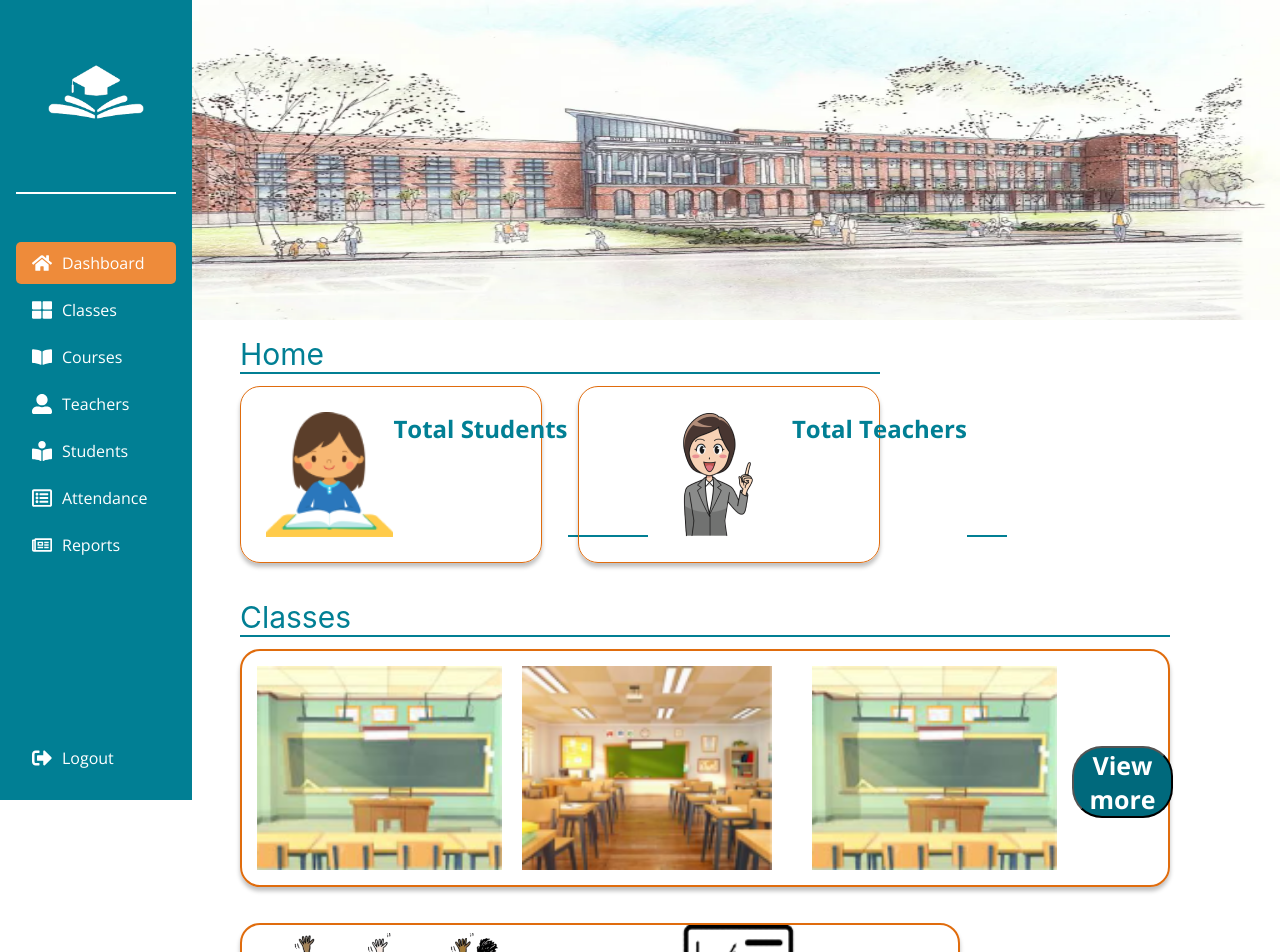
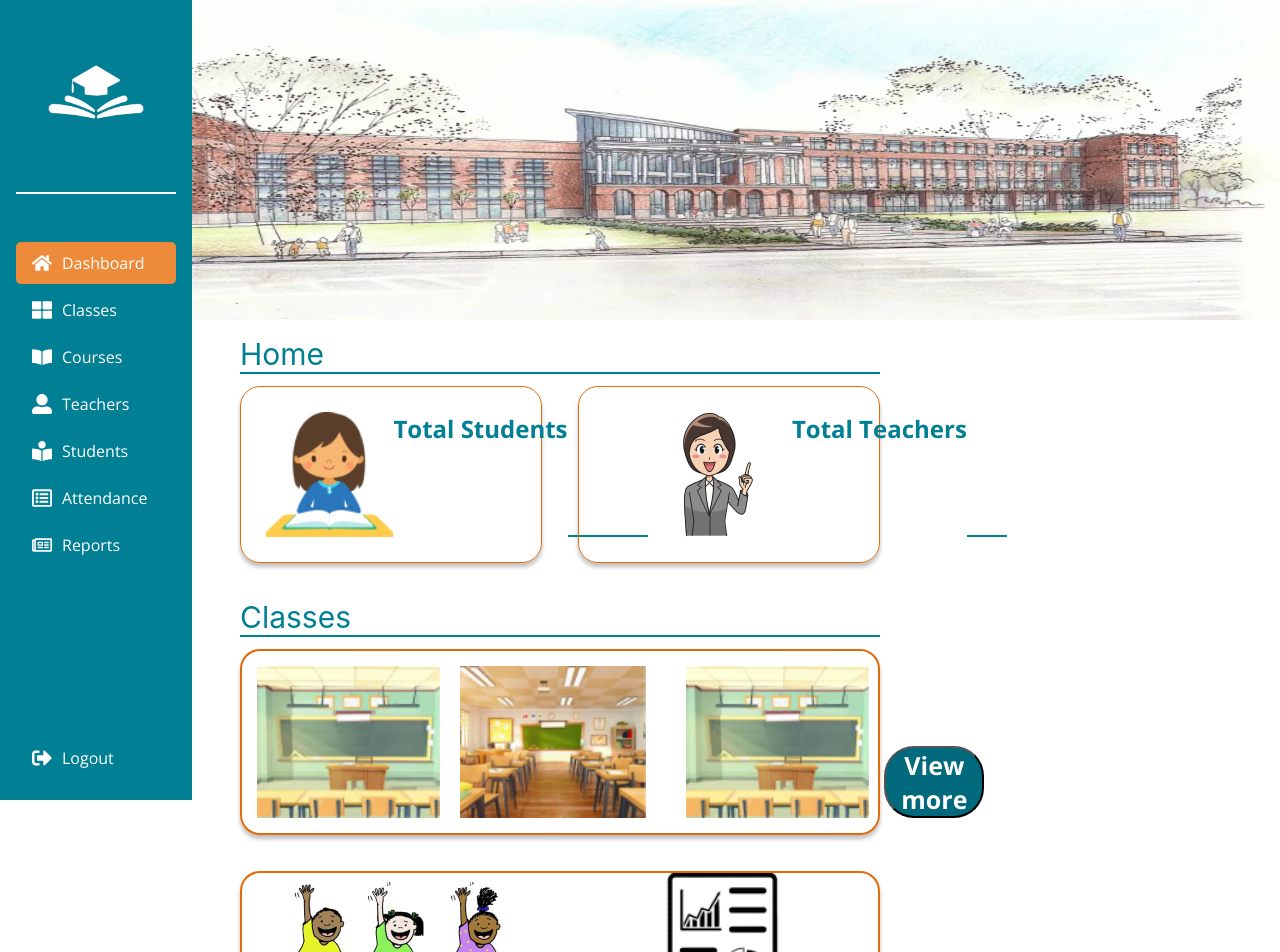
Before and after one commit to maya-atiah/LMS-Project-fronten, a React (Create React App) app: page /Home in a window 1280 px wide. Shown: the top 952 px of the page. Built offline with nearby package versions, Linux system fonts and the light colour scheme; no server answers; sample sign-in values are in the browser's storage.

Commit message:
Update Home.css

```diff
--- a/src/components/Home/Home.css
+++ b/src/components/Home/Home.css
@@ -1,5 +1,5 @@
 
-section {
+.home-section {
   display: flex;
   flex-direction: row;
   align-items: center;
```
